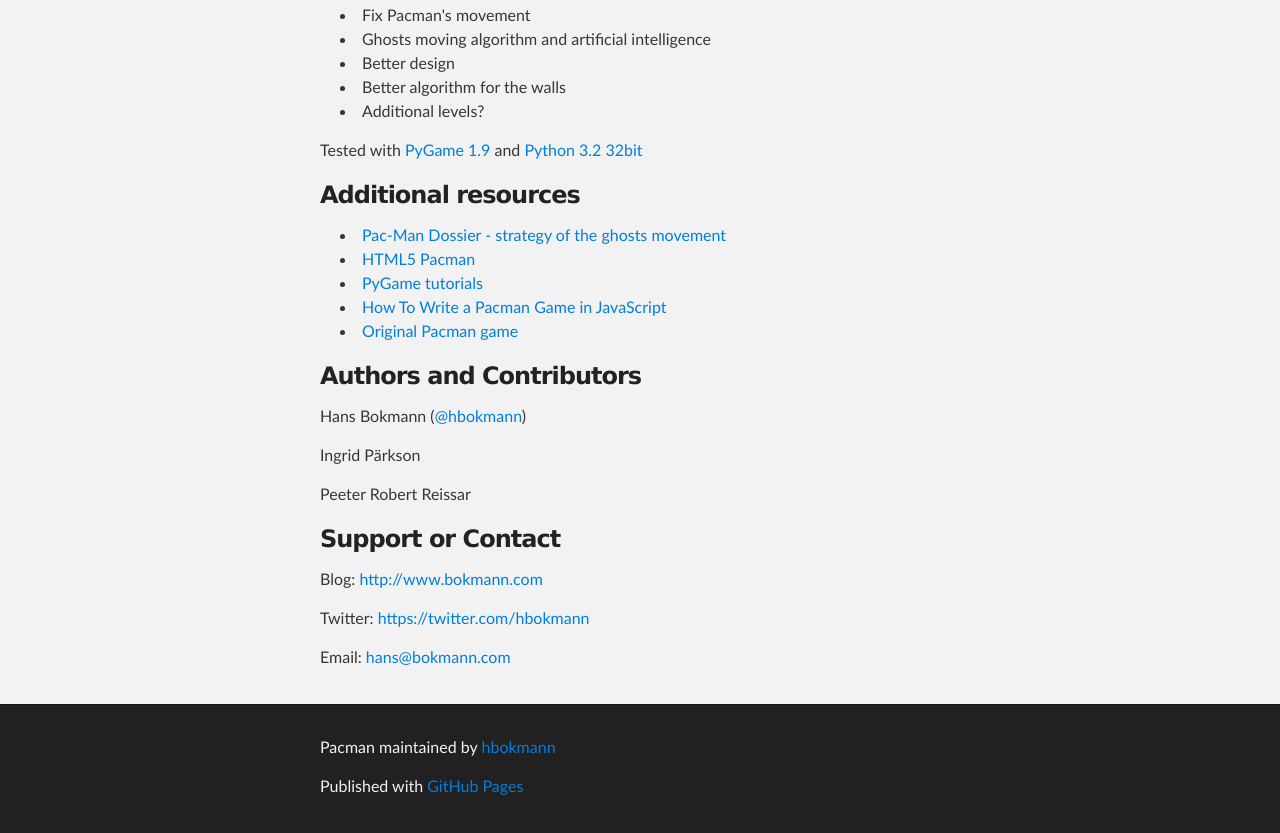
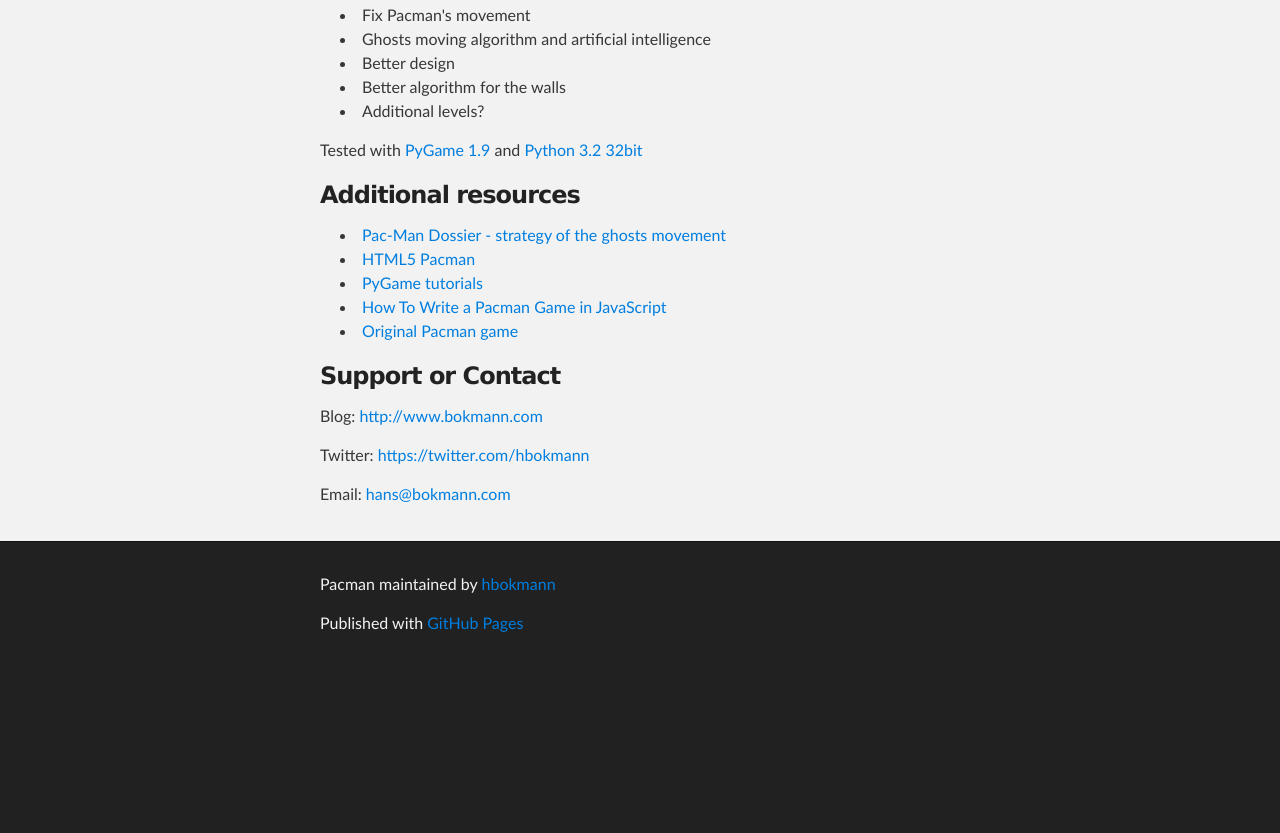
Before and after one commit to hbokmann/Pacman, a plain HTML site: page index.html in a window 1280 px wide. Shown: the part 1074-1907 px from the top of the page. After the commit the page ends 1744 px from the top, so only its background shows below. Drawn offline with Linux system fonts and the light colour scheme.

```diff
--- a/index.html
+++ b/index.html
@@ -57,15 +57,7 @@
 <li><a href="http://programarcadegames.com/index.php?lang=en">PyGame tutorials</a></li>
 <li><a href="http://www.masswerk.at/JavaPac/pacman-howto.html">How To Write a Pacman Game in JavaScript</a></li>
 <li><a href="http://originalpacman.com/">Original Pacman game</a></li>
-</ul><h3>Authors and Contributors</h3>
-
-<p>Hans Bokmann (<a href="https://github.com/hbokmann" class="user-mention">@hbokmann</a>)</p>
-
-<p>Ingrid Pärkson</p>
-
-<p>Peeter Robert Reissar</p>
-
-<h3>Support or Contact</h3>
+</ul><h3>Support or Contact</h3>
 
 <p>Blog: <a href="http://www.bokmann.com">http://www.bokmann.com</a></p>
 
```
Also changed, not shown: params.json (+1 -1 lines).
